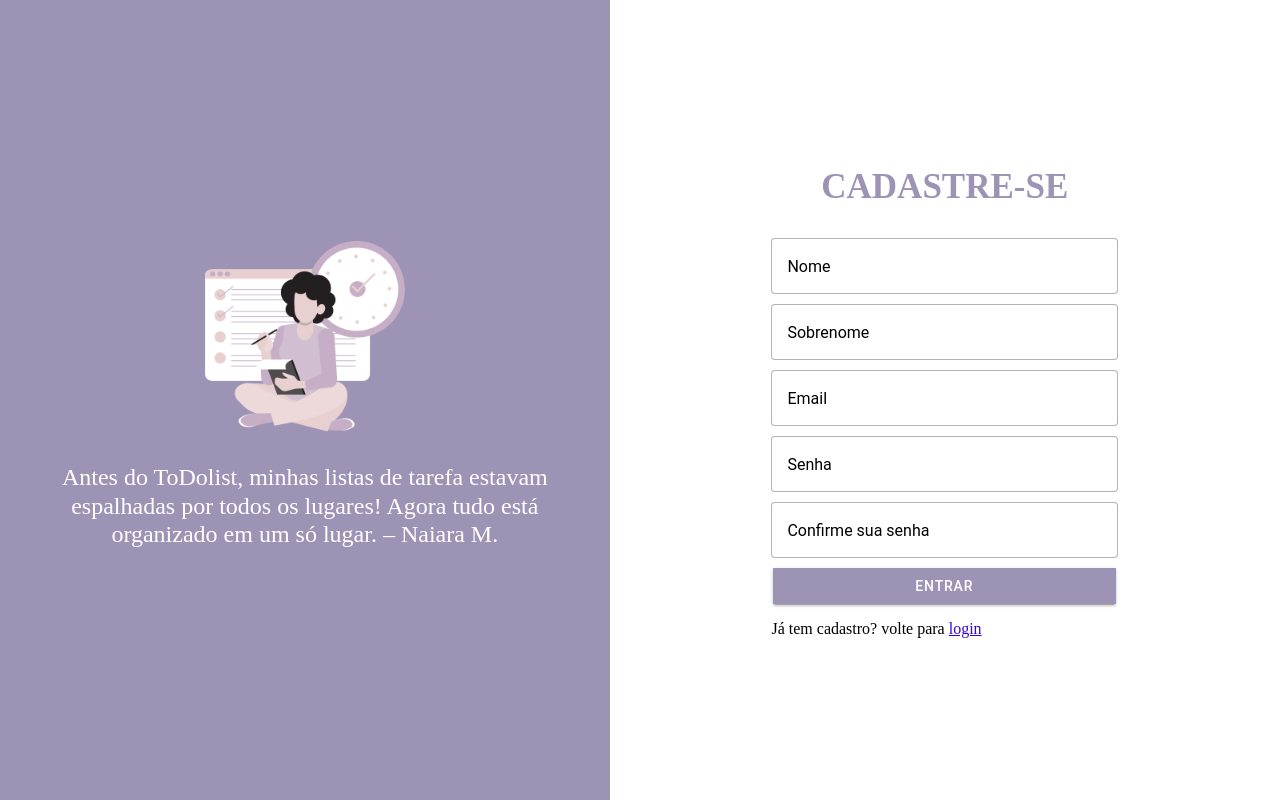
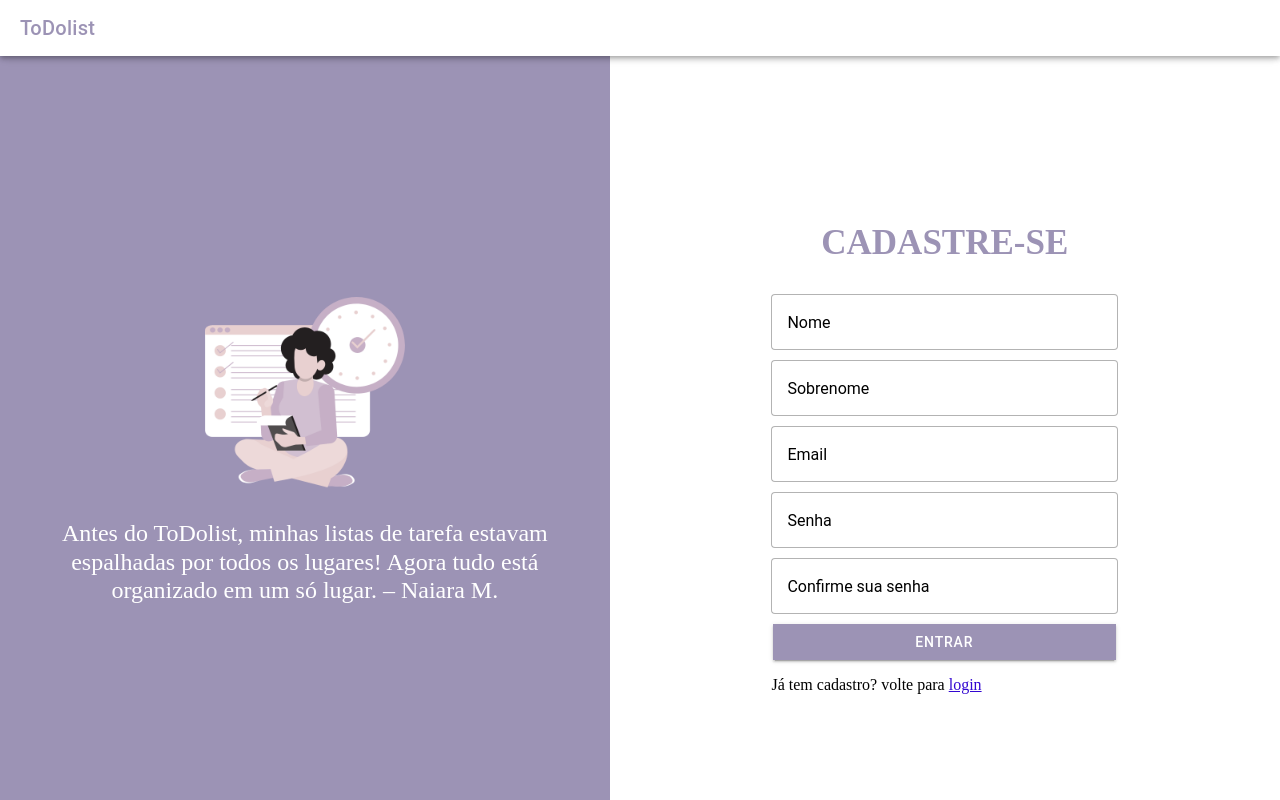
Before and after one commit to naiaramdrs/ToDoList, a React (Vite) app in the folder front/: page /cadastro in a window 1280 px wide. Built offline with nearby package versions, Linux system fonts and the light colour scheme; a web font is replaced by a local one.

Commit message:
adicionando toolbar

```diff
--- /dev/null
+++ b/front/src/components/Cabecalho.css
@@ -0,0 +1,5 @@
+.titulo {
+    text-align: left;
+    text-decoration: none;
+    color: #9C93B5;
+}
--- /dev/null
+++ b/front/src/components/Cabecalho.tsx
@@ -0,0 +1,16 @@
+import {IonHeader, IonTitle, IonToolbar } from '@ionic/react';
+import './Cabecalho.css'
+
+const Cabecalho = (props:any) => {
+
+  return (
+    <>
+       <IonHeader collapse="fade">
+        <IonToolbar>
+          <IonTitle ><a href="/" className='titulo'>{props.title}</a></IonTitle>
+        </IonToolbar>
+      </IonHeader>
+    </>
+  );
+}
+export default Cabecalho;
--- a/front/src/components/Mensagem.css
+++ b/front/src/components/Mensagem.css
@@ -1,6 +1,8 @@
 .invalida{
+    font-family: Verdana, Geneva, Tahoma, sans-serif;
+    font-weight: 600;
+    font-size: 13px;
     color: rgb(255, 75, 75);
     text-align: center;
-    font-weight: 600;
     margin-bottom: 10px;
 }
--- a/front/src/pages/Cadastro.tsx
+++ b/front/src/pages/Cadastro.tsx
@@ -2,11 +2,13 @@ import {IonContent, IonPage} from '@ionic/react';
 import Botao from '../components/Botao';
 import Input from '../components/Input';
 import MensagemInvalida from '../components/MensagemInvalida';
+import Cabecalho from '../components/Cabecalho';
 import './Cadastro.css';
 
 const Cadastro: React.FC = () => {
   return (
     <IonPage>
+      <Cabecalho title = "ToDolist"/>
       <IonContent fullscreen>
       <div className="container">
 
--- a/front/src/pages/Login.tsx
+++ b/front/src/pages/Login.tsx
@@ -4,6 +4,7 @@ import Botao from '../components/Botao';
 import Input from '../components/Input';
 import MensagemInvalida from '../components/MensagemInvalida';
 import { validaEmail, validaSenha } from "../util/Validacao";
+import Cabecalho from '../components/Cabecalho';
 import './Login.css';
 
 
@@ -41,6 +42,7 @@ const Login: React.FC = () => {
 
   return (
     <IonPage>
+      <Cabecalho title = "ToDolist"/>
       <IonContent fullscreen>
         <div className="container">
 
```
